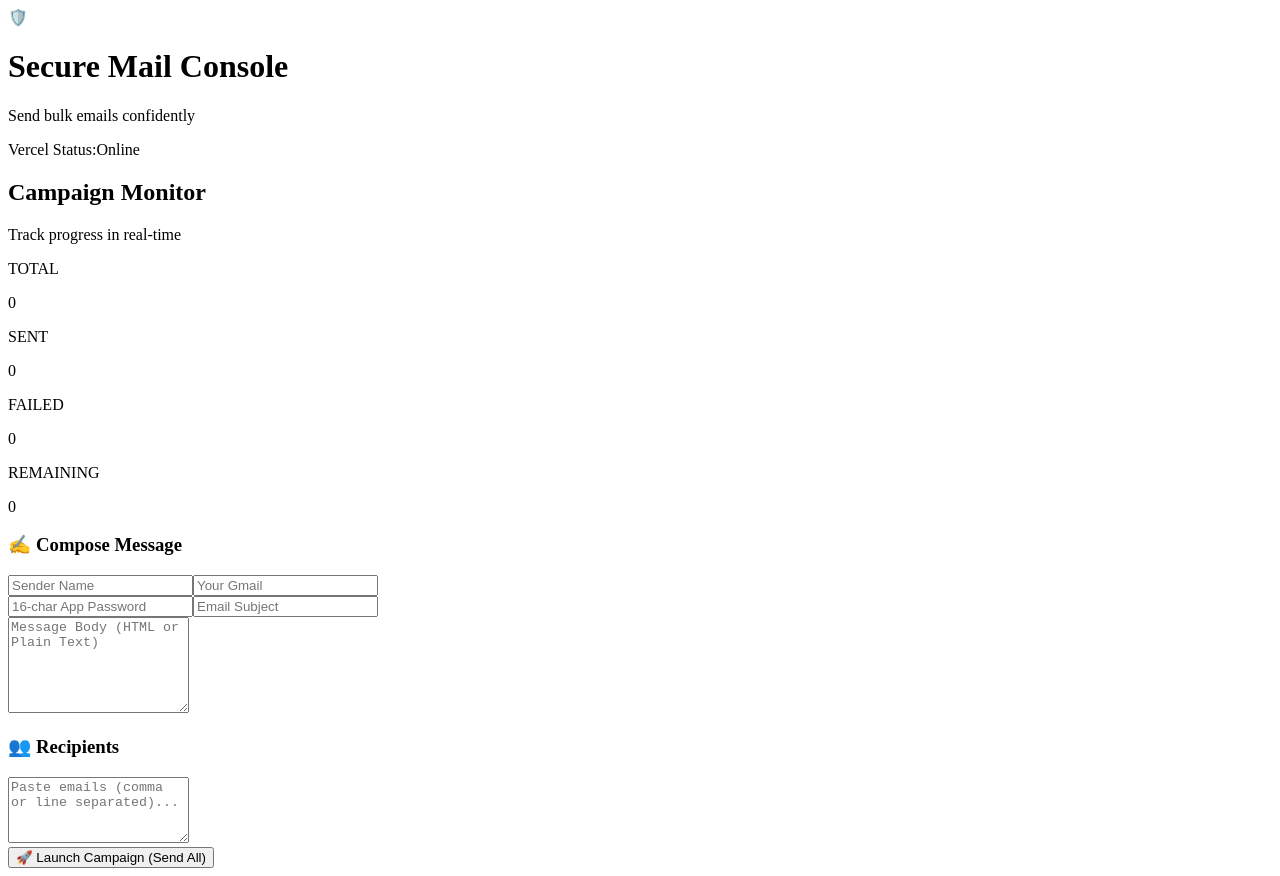
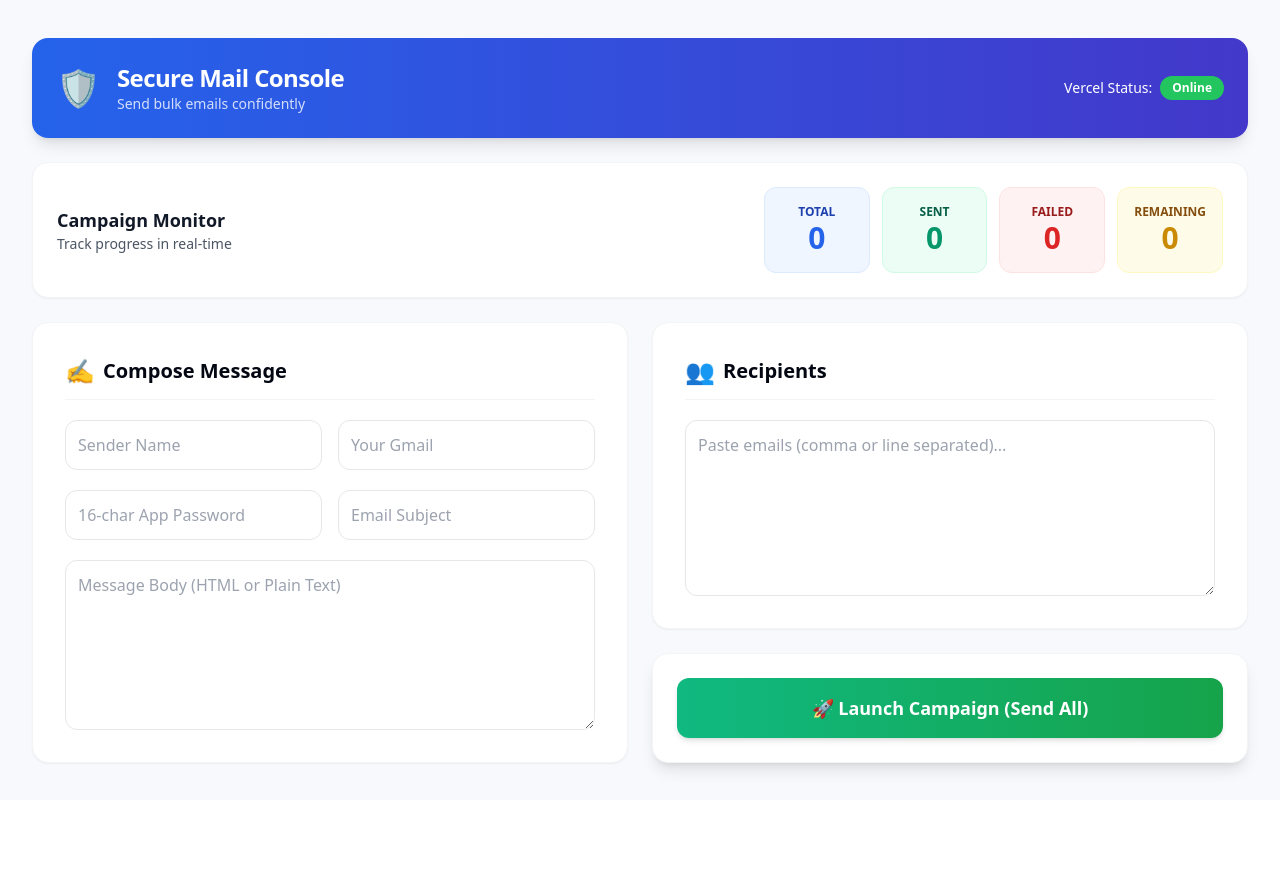
Before and after one commit to deepanshulodhi79-sudo/bababajiii, a Next.js app: page / in a window 1280 px wide. After the commit the page ends 800 px from the top, so only its background shows below. Built offline with nearby package versions, Linux system fonts and the light colour scheme.

Commit message:
Create layout.tsx

```diff
--- /dev/null
+++ b/app/layout.tsx
@@ -0,0 +1,18 @@
+import './globals.css';
+
+export const metadata = {
+  title: 'Secure Mail Console',
+  description: 'Bulk Email Sender',
+};
+
+export default function RootLayout({
+  children,
+}: {
+  children: React.ReactNode;
+}) {
+  return (
+    <html lang="en">
+      <body>{children}</body>
+    </html>
+  );
+}
```
